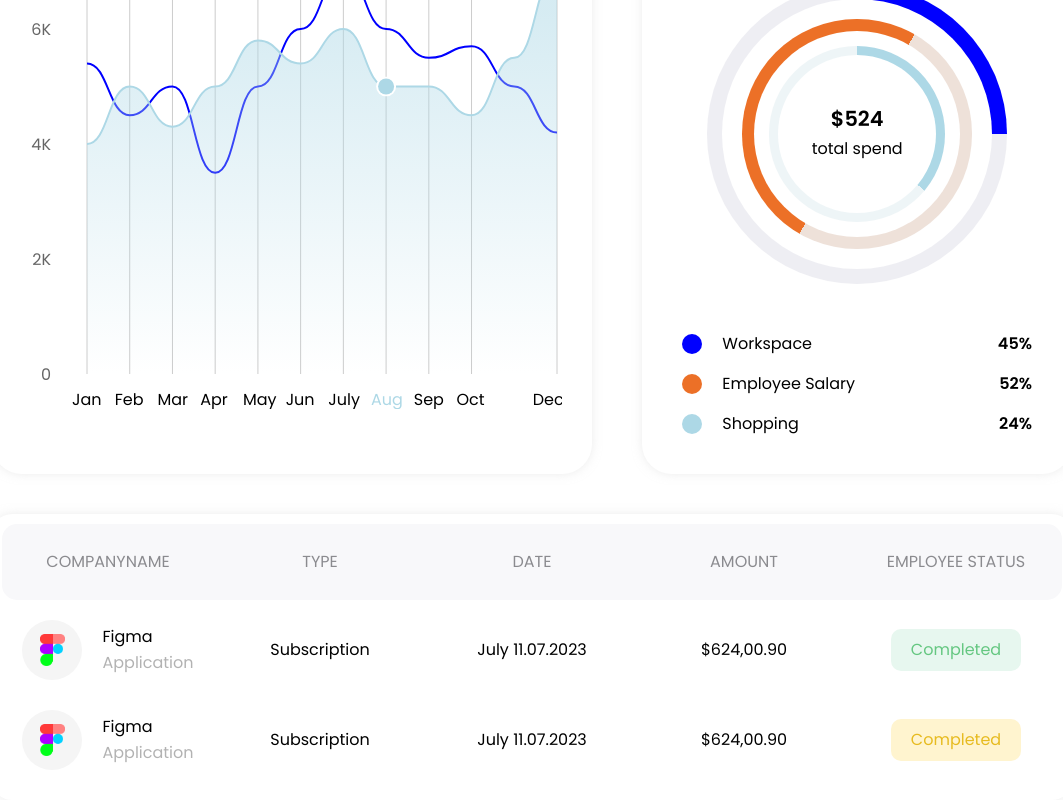
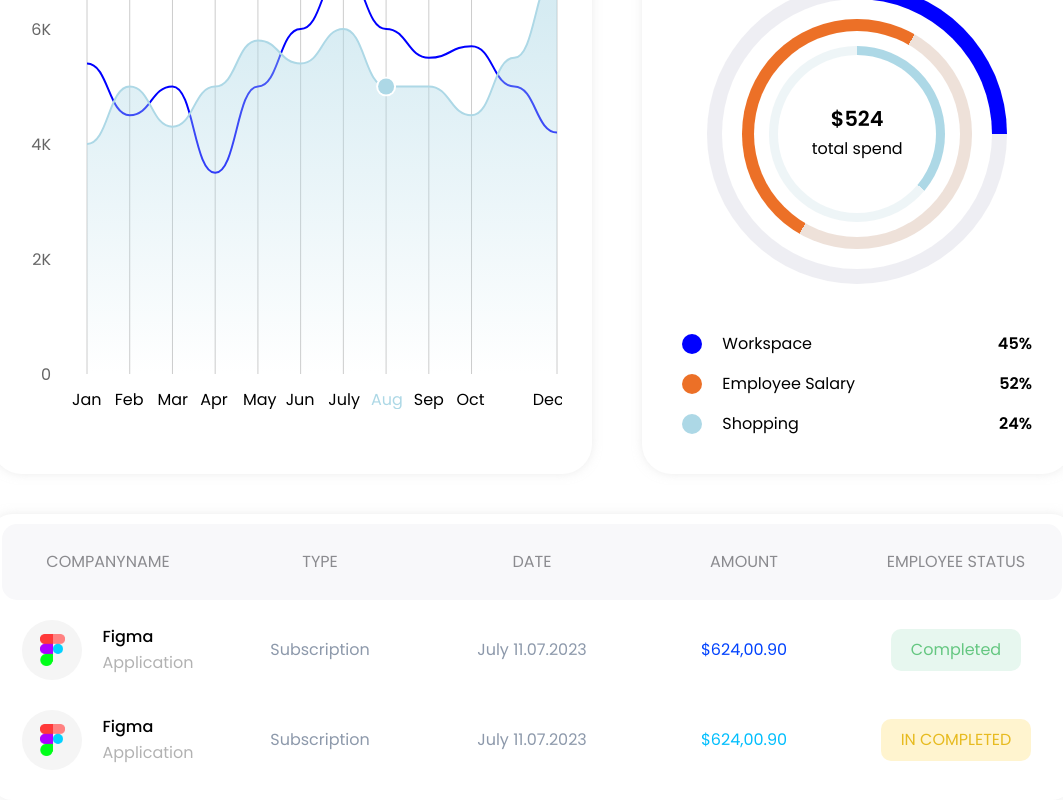
Before and after one commit to UndeadMe/react-dashboard, a React (Vite) app: page /overview in a window 1280 px wide. Shown: the part 944-1744 px from the top of the page, without its empty margins (108-1171 px from the left). Built offline with nearby package versions, Linux system fonts and the light colour scheme.

Commit message:
style: add colors to the company table

```diff
--- a/src/components/CompanyTable.jsx
+++ b/src/components/CompanyTable.jsx
@@ -27,7 +27,7 @@ export default function CompanyTable() {
                     </div>
                     <div className={styles["table-data"]}>Subscription</div>
                     <div className={styles["table-data"]}>July 11.07.2023</div>
-                    <div className={styles["table-data"]}>$624,00.90</div>
+                    <div className={styles["table-data"]} style={{ color: "#0042FD" }}>$624,00.90</div>
                     <div className={styles["table-data"]}>
                         <Badge status="green">Completed</Badge>
                     </div>
@@ -46,9 +46,9 @@ export default function CompanyTable() {
                     </div>
                     <div className={styles["table-data"]}>Subscription</div>
                     <div className={styles["table-data"]}>July 11.07.2023</div>
-                    <div className={styles["table-data"]}>$624,00.90</div>
+                    <div className={styles["table-data"]} style={{ color: "#00BEFD" }}>$624,00.90</div>
                     <div className={styles["table-data"]}>
-                        <Badge status="yellow">Completed</Badge>
+                        <Badge status="yellow">IN COMPLETED</Badge>
                     </div>
                 </div>
             </div>
--- a/src/components/CompanyTable.module.css
+++ b/src/components/CompanyTable.module.css
@@ -37,6 +37,10 @@
     align-items: center;
 }
 
+.table-data {
+    color: #8D99AB;
+}
+
 .header__item {
 	text-transform: uppercase;
 }
@@ -69,6 +73,8 @@
 }
 .company-brand-title h1 {
     margin-bottom: 10px;
+    color: #000000;
+    font-weight: 500;
 }
 .company-brand-title h3 {
     color: rgba(0, 0, 0, 0.3);
```
